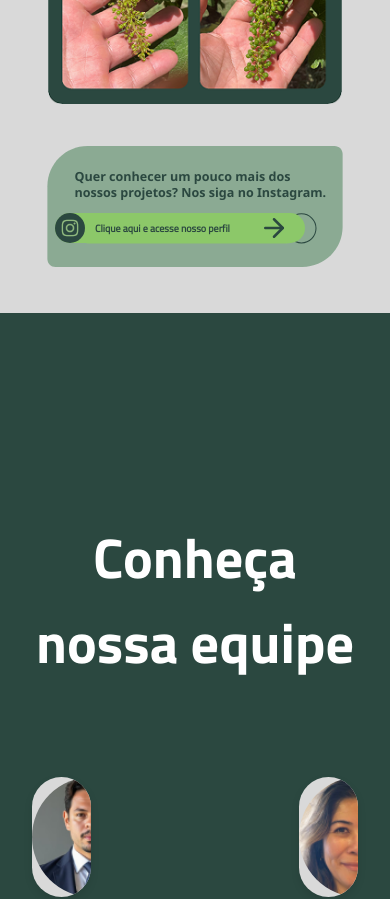
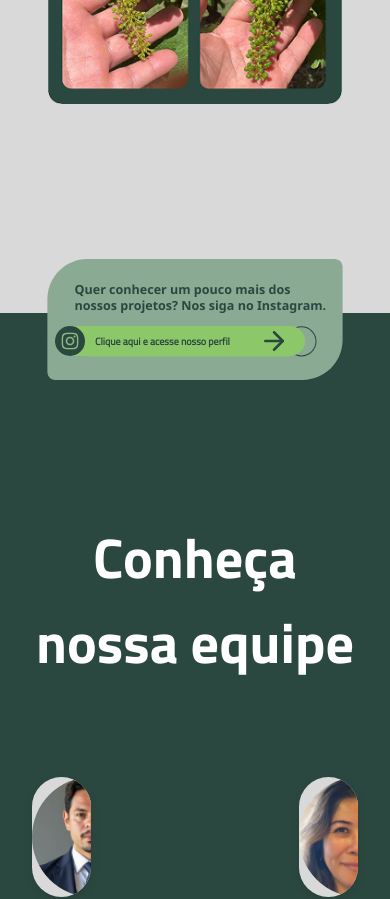
Before and after one commit to yagoMiron/pantabio, a React (Create React App) app: page / in a window 390 px wide. Shown: the part 5280-6179 px from the top of the page. Built offline with nearby package versions, Linux system fonts and the light colour scheme.

Commit message:
instagram card responsivo

```diff
--- a/src/components/Validacoes/styles.module.css
+++ b/src/components/Validacoes/styles.module.css
@@ -67,7 +67,8 @@
 }
 .areaInstagram {
   width: 100%;
-  margin-top: 20px;
+  height: 120px;
+  margin-top: auto;
   display: flex;
   flex-direction: column;
   align-items: center;
@@ -117,6 +118,9 @@
     gap: 5px;
     padding: 0px 6px;
   }
+  .areaInstagram {
+    height: 70px;
+  }
   .arrow {
     background-color: #8cc869;
     border-radius: 50%;
```
